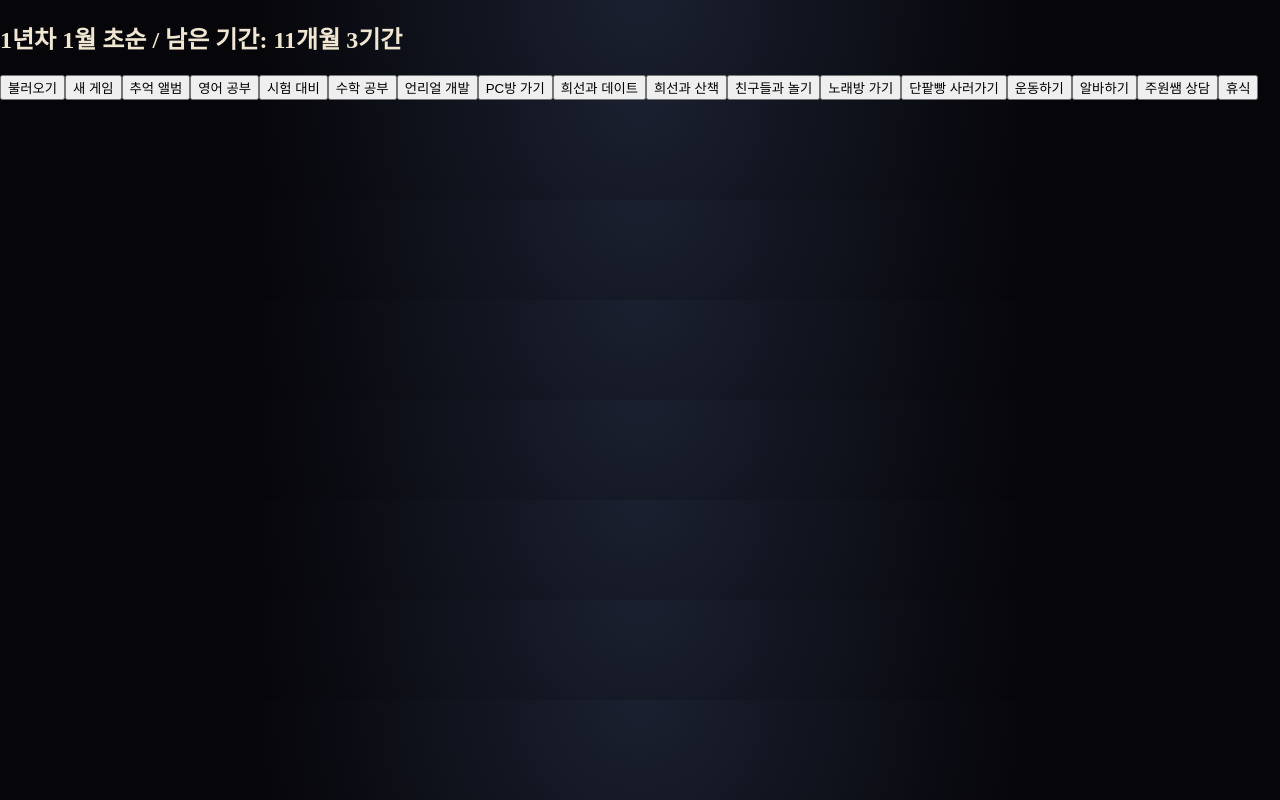
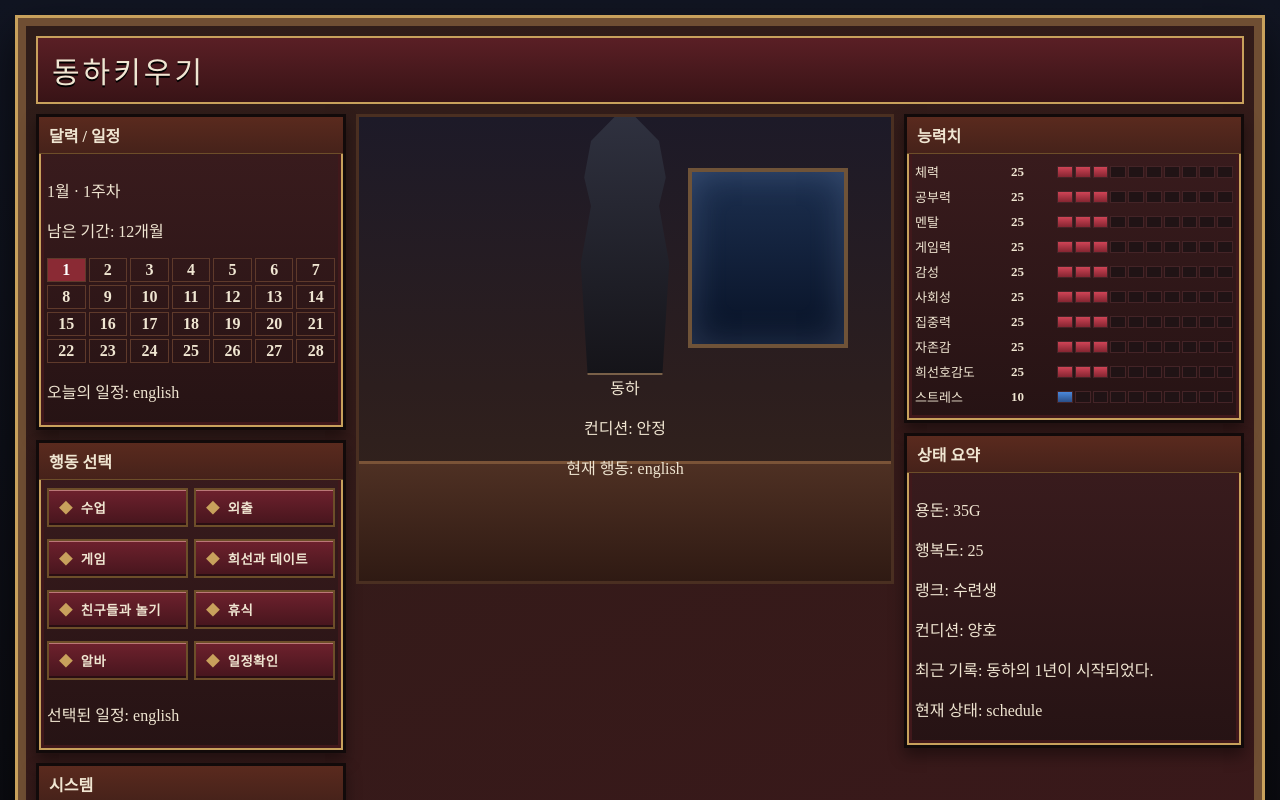
Before and after one commit to yogitobi31/Dongha_Maker, a React (Vite) app: page / in a window 1280 px wide. Shown: the top 800 px of the page. Built offline with nearby package versions, Linux system fonts and the light colour scheme.

Commit message:
Restore GameShell app entry and add design bible baseline

```diff
--- /dev/null
+++ b/src/App.tsx
@@ -0,0 +1,27 @@
+import { GameShell } from './components/GameShell';
+import { GameProvider, useGame } from './game/GameProvider';
+
+function AppContent() {
+  const { state, screen, selectedAction, dialogue, onPick, onStart, onNew, onNext } = useGame();
+
+  return (
+    <GameShell
+      state={state}
+      screen={screen}
+      selectedAction={selectedAction}
+      dialogue={dialogue}
+      onPick={onPick}
+      onStart={onStart}
+      onNew={onNew}
+      onNext={onNext}
+    />
+  );
+}
+
+export default function App() {
+  return (
+    <GameProvider>
+      <AppContent />
+    </GameProvider>
+  );
+}
--- /dev/null
+++ b/src/game/GameProvider.tsx
@@ -0,0 +1,89 @@
+import { createContext, useContext, useMemo, useState, type ReactNode } from 'react';
+import { ACTIVITIES } from '../data/activities';
+import { ENDINGS } from '../data/endings';
+import { applyActivity, createInitialState } from './engine';
+import { loadGame, saveGame } from './storage';
+import type { GameState } from './types';
+import type { Activity } from '../data/activities';
+
+type Screen = 'schedule' | 'result' | 'event' | 'ending';
+
+type GameContextValue = {
+  state: GameState;
+  screen: Screen;
+  selectedAction: string;
+  dialogue: string;
+  onPick: (id: string) => void;
+  onStart: () => void;
+  onNew: () => void;
+  onNext: () => void;
+};
+
+const GameContext = createContext<GameContextValue | null>(null);
+
+export function GameProvider({ children }: { children: ReactNode }) {
+  const [state, setState] = useState<GameState>(createInitialState());
+  const [screen, setScreen] = useState<Screen>('schedule');
+  const [selectedAction, setSelectedAction] = useState<string>(ACTIVITIES[0]?.id ?? '');
+  const [dialogue, setDialogue] = useState('동하의 하루를 계획해 주세요.');
+
+  const onPick = (id: string) => {
+    setSelectedAction(id);
+    const result = applyActivity(state, id);
+    setState(result.state);
+    saveGame(result.state);
+    if (result.state.ended) {
+      const ending = ENDINGS.find((e) => e.id === result.state.endingId);
+      setDialogue(ending?.summary ?? '동하의 1년이 마무리되었습니다.');
+      setScreen('ending');
+      return;
+    }
+
+    const activity = result.activity as Activity;
+    if (result.event) {
+      setDialogue(result.event.title);
+      setScreen('event');
+      return;
+    }
+
+    setDialogue(activity.resultTexts[0] ?? `${activity.name}을(를) 진행했습니다.`);
+    setScreen('result');
+  };
+
+  const onStart = () => {
+    const loaded = loadGame();
+    setState(loaded);
+    setDialogue('저장된 기록을 불러왔습니다.');
+    setScreen('schedule');
+  };
+
+  const onNew = () => {
+    setState(createInitialState());
+    setDialogue('새로운 1년을 시작합니다.');
+    setScreen('schedule');
+  };
+
+  const onNext = () => {
+    if (screen === 'ending') {
+      onNew();
+      return;
+    }
+    setDialogue('다음 일정을 선택해 주세요.');
+    setScreen('schedule');
+  };
+
+  const value = useMemo(
+    () => ({ state, screen, selectedAction, dialogue, onPick, onStart, onNew, onNext }),
+    [state, screen, selectedAction, dialogue],
+  );
+
+  return <GameContext.Provider value={value}>{children}</GameContext.Provider>;
+}
+
+export function useGame() {
+  const context = useContext(GameContext);
+  if (!context) {
+    throw new Error('useGame must be used within GameProvider');
+  }
+  return context;
+}
--- a/src/main.tsx
+++ b/src/main.tsx
@@ -1,10 +1,10 @@
 import React from 'react';
 import ReactDOM from 'react-dom/client';
-import { GameApp } from './components/GameApp';
+import App from './App';
 import './styles.css';
 
 ReactDOM.createRoot(document.getElementById('root')!).render(
   <React.StrictMode>
-    <GameApp />
+    <App />
   </React.StrictMode>,
 );
```
Also changed, not shown: 2 other files (tests, documents, lock files or other folders).
